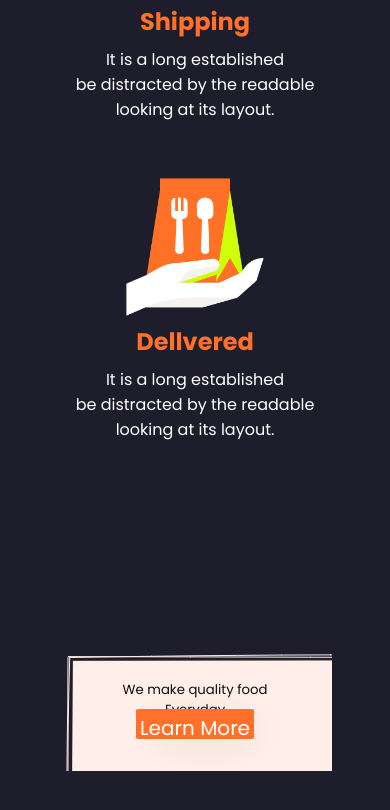
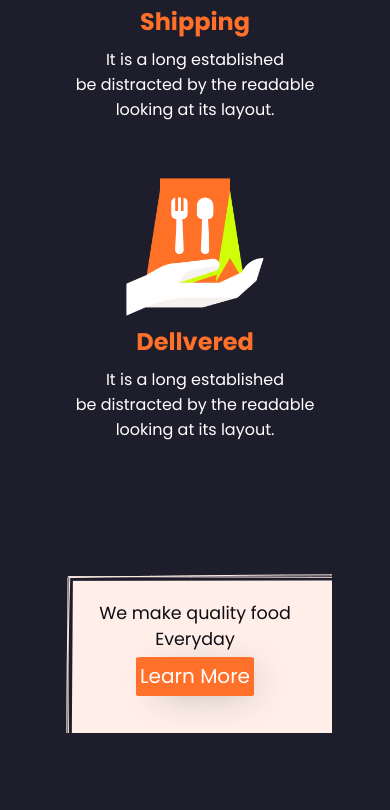
Before and after one commit to AndreyJz/Burgir, a plain HTML site: page index.html in a window 390 px wide. Shown: the part 3366-4176 px from the top of the page. Drawn offline with nearby package versions, Linux system fonts and the light colour scheme.

Commit message:
contact listo

```diff
--- a/css/stylo.css
+++ b/css/stylo.css
@@ -234,7 +234,6 @@ nav{
     align-items: center;
     text-align: center;
     padding: 20px;
-    padding-bottom: 100px;
 }
 
 .conteiner_services {
@@ -289,7 +288,7 @@ nav{
     background-repeat: no-repeat;
     display: flex;
 
-    aspect-ratio: 3.5/1;
+    aspect-ratio: 3.5/0.9;
     flex-direction: column;
     justify-content: space-evenly;
     align-items: center;
@@ -329,4 +328,11 @@ nav{
         display: flex;
         flex-direction: column;
     }
+    .cuadroblanco{
+        aspect-ratio: 3.5/1.7;
+    }
+
+    #contact .title{
+        font-size: 4.5vi;
+    }
 }
```
